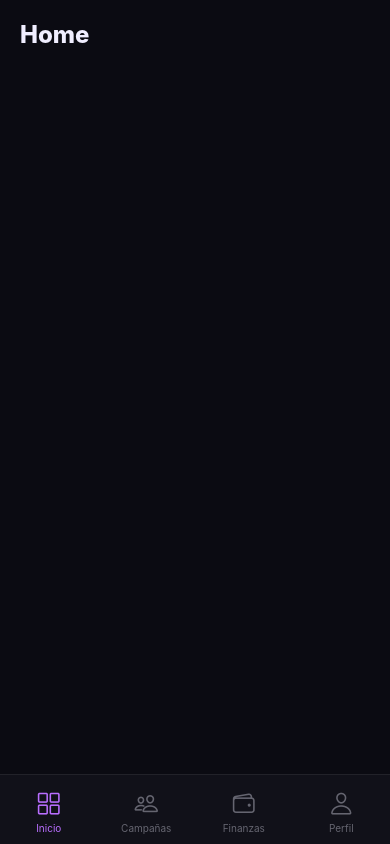
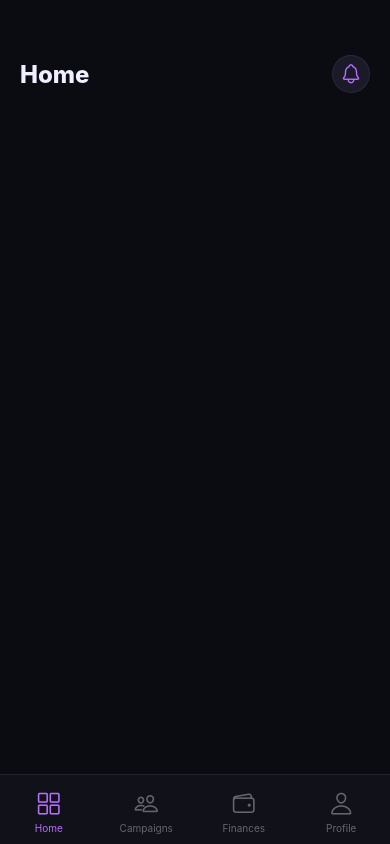
Before and after one commit to violetaatkinson/creator-flow, a React Native app: screen /Home in a window 390 px wide. Built offline with nearby package versions, Linux system fonts and the light colour scheme.

Commit message:
notifications y rename

```diff
--- a/App.js
+++ b/App.js
@@ -8,7 +8,7 @@ import TabNavigator from "./src/navigation/TabNavigator";
 
 export default function App() {
 	return (
-		<NavigationContainer> {/* "router" — envuelve toda la app */}
+		<NavigationContainer>
 			<StatusBar style="light" />
 			<TabNavigator />
 		</NavigationContainer>
--- a/src/navigation/TabNavigator.jsx
+++ b/src/navigation/TabNavigator.jsx
@@ -5,6 +5,7 @@ import HomeScreen from "../screens/HomeScreen";
 import CampaignsScreen from "../screens/CampaignsScreen";
 import FinanceScreen from "../screens/FinanceScreen";
 import ProfileScreen from "../screens/ProfileScreen";
+import NotificationScreen from "../screens/NotificationScreen";
 
 const Tab = createBottomTabNavigator();
 
@@ -25,7 +26,7 @@ export default function TabNavigator() {
       }}
     >
       <Tab.Screen
-				name="Inicio"
+        name="Home"
         component={HomeScreen}
         options={{
           tabBarIcon: ({ color, size }) => (
@@ -34,7 +35,7 @@ export default function TabNavigator() {
         }}
       />
       <Tab.Screen
-				name="Campañas"
+        name="Campaigns"
         component={CampaignsScreen}
         options={{
           tabBarIcon: ({ color, size }) => (
@@ -43,7 +44,7 @@ export default function TabNavigator() {
         }}
       />
       <Tab.Screen
-				name="Finanzas"
+        name="Finances"
         component={FinanceScreen}
         options={{
           tabBarIcon: ({ color, size }) => (
@@ -52,7 +53,7 @@ export default function TabNavigator() {
         }}
       />
       <Tab.Screen
-				name="Perfil"
+        name="Profile"
         component={ProfileScreen}
         options={{
           tabBarIcon: ({ color, size }) => (
@@ -60,6 +61,13 @@ export default function TabNavigator() {
           ),
         }}
       />
+      <Tab.Screen
+        name="Notifications"
+        component={NotificationScreen}
+        options={{
+          tabBarButton: () => null,
+        }}
+      />
     </Tab.Navigator>
   );
 }
--- a/src/screens/CampaignsScreen.jsx
+++ b/src/screens/CampaignsScreen.jsx
@@ -3,12 +3,12 @@ import { View, Text, ScrollView, StyleSheet } from "react-native";
 export default function CampaignsScreen() {
   return (
     <ScrollView style={styles.container}>
-      <Text style={styles.title}>Campañas</Text>
+      <Text style={styles.title}>Campaigns</Text>
     </ScrollView>
   );
 }
 
 const styles = StyleSheet.create({
   container: { flex: 1, backgroundColor: "#0b0b12" },
-  title: { color: "#f0eeff", fontSize: 24, fontWeight: "800", padding: 20 },
+  title: { color: "#f0eeff", fontSize: 24, fontWeight: "800", padding: 20, marginTop: 35},
 });
--- a/src/screens/FinanceScreen.jsx
+++ b/src/screens/FinanceScreen.jsx
@@ -3,12 +3,12 @@ import { View, Text, ScrollView, StyleSheet } from "react-native";
 export default function FinanceScreen() {
   return (
     <ScrollView style={styles.container}>
-      <Text style={styles.title}>Finanzas</Text>
+      <Text style={styles.title}>Finances</Text>
     </ScrollView>
   );
 }
 
 const styles = StyleSheet.create({
   container: { flex: 1, backgroundColor: "#0b0b12" },
-  title: { color: "#f0eeff", fontSize: 24, fontWeight: "800", padding: 20 },
+  title: { color: "#f0eeff", fontSize: 24, fontWeight: "800", padding: 20, marginTop: 35 },
 });
--- a/src/screens/HomeScreen.jsx
+++ b/src/screens/HomeScreen.jsx
@@ -1,22 +1,43 @@
-import { View, Text, ScrollView, StyleSheet } from "react-native";
+import {View, Text, ScrollView, StyleSheet, TouchableOpacity } from "react-native";
+import { Ionicons } from "@expo/vector-icons";
+import { useNavigationState } from "@react-navigation/native";
 
-export default function HomeScreen() {
+
+export default function HomeScreen({ navigation }) {
 	return (
 		<ScrollView style={styles.container}>
+			<View style={styles.header}>
 				<Text style={styles.title}>Home</Text>
+				<TouchableOpacity
+					style={styles.bellBtn}
+					onPress={() => navigation.navigate("Notifications")}
+				>
+					<Ionicons
+            name="notifications-outline" size={22} color="#b96eff" />
+				</TouchableOpacity>
+			</View>
 		</ScrollView>
 	);
 }
 
 const styles = StyleSheet.create({
-  container: {
-    flex: 1,
-    backgroundColor: "#0b0b12",
+	container: { flex: 1, backgroundColor: "#0b0b12" },
+	header: {
+		flexDirection: "row",
+		justifyContent: "space-between",
+		alignItems: "center",
+		padding: 20,
+		marginTop: 35,
 	},
-  title: {
-    color: "#f0eeff",
-    fontSize: 24,
-    fontWeight: "800",
-    padding: 20,
+	title: { color: "#f0eeff", fontSize: 24, fontWeight: "800" },
+	bellBtn: {
+		width: 38,
+		height: 38,
+		borderRadius: 19,
+		backgroundColor: "#1a1a28",
+		borderWidth: 1,
+		borderColor: "rgba(255,255,255,0.07)",
+		alignItems: "center",
+		justifyContent: "center",
 	},
 });
--- /dev/null
+++ b/src/screens/NotificationScreen.jsx
@@ -0,0 +1,23 @@
+import { View, Text, ScrollView, StyleSheet } from "react-native";
+
+export default function NotificationScreen() {
+  return (
+    <ScrollView style={styles.container}>
+      <Text style={styles.title}>Notifications</Text>
+    </ScrollView>
+  );
+}
+
+const styles = StyleSheet.create({
+  container: {
+    flex: 1,
+    backgroundColor: "#0b0b12",
+  },
+  title: {
+    color: "#f0eeff",
+    fontSize: 24,
+    fontWeight: "800",
+    padding: 20,
+		marginTop: 35,
+  },
+});
--- a/src/screens/ProfileScreen.jsx
+++ b/src/screens/ProfileScreen.jsx
@@ -3,12 +3,12 @@ import { View, Text, ScrollView, StyleSheet } from "react-native";
 export default function ProfileScreen() {
   return (
     <ScrollView style={styles.container}>
-      <Text style={styles.title}>Perfil</Text>
+      <Text style={styles.title}>Profile</Text>
     </ScrollView>
   );
 }
 
 const styles = StyleSheet.create({
   container: { flex: 1, backgroundColor: "#0b0b12" },
-  title: { color: "#f0eeff", fontSize: 24, fontWeight: "800", padding: 20 },
+  title: { color: "#f0eeff", fontSize: 24, fontWeight: "800", padding: 20,marginTop: 35 },
 });
```
Lines whose indentation alone changed are shown as unchanged.
